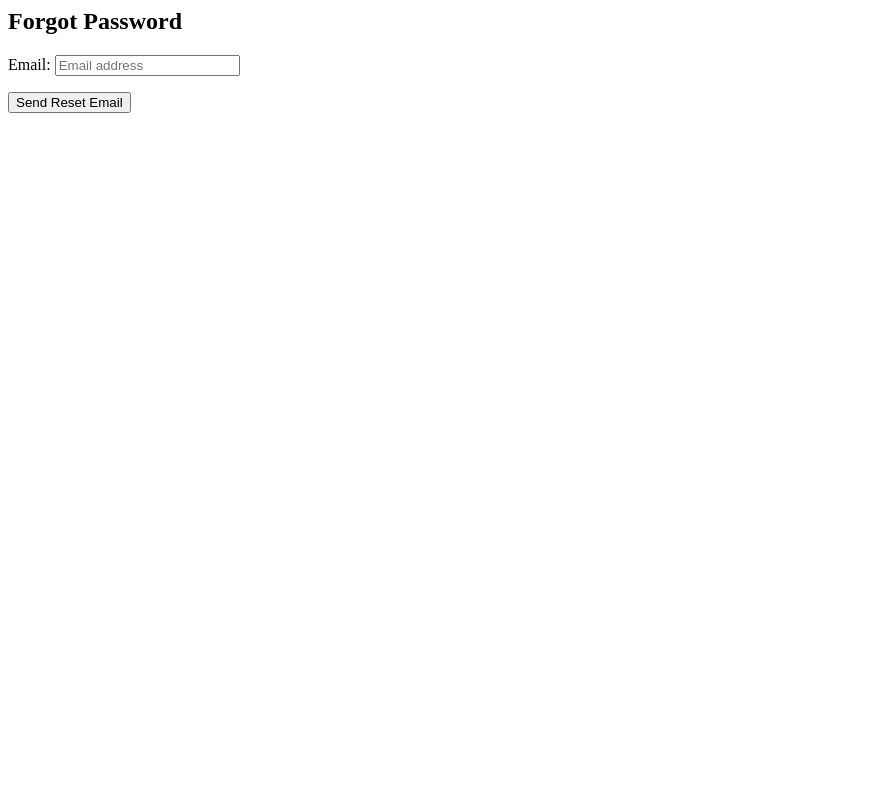
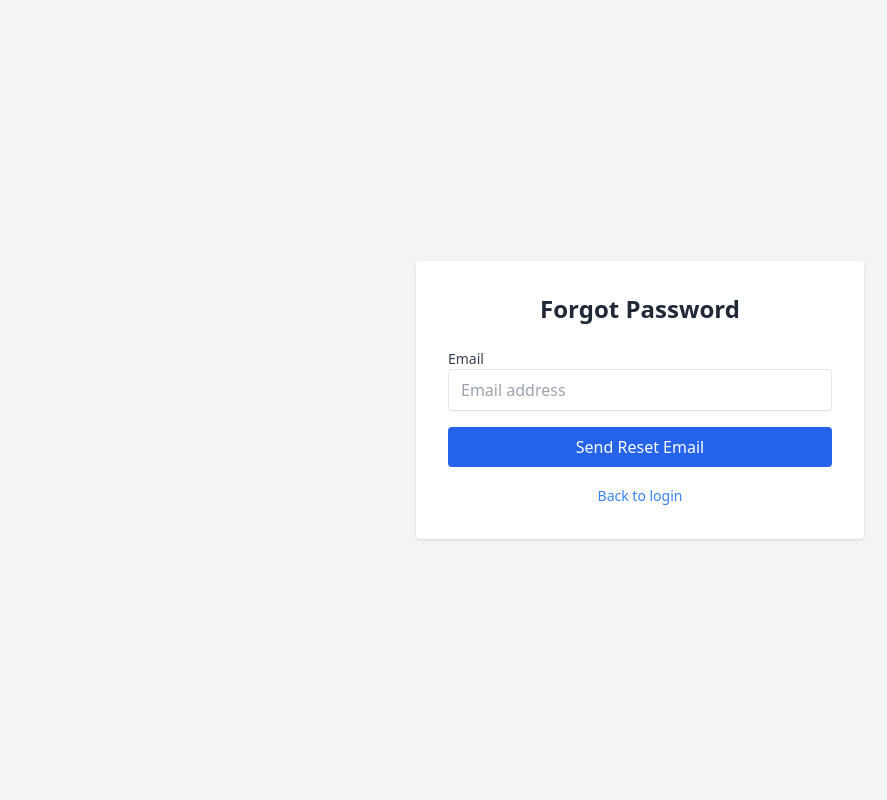
Before and after one commit to kashiftufail/stackoverflow-lite, a Django app: page /accounts/password/reset/ in a window 1280 px wide. Shown: the whole page, without its empty margins (0-887 px from the left). Run offline with Django 5.2, Linux system fonts and the light colour scheme; some libraries are stand-ins or nearby versions.

Commit message:
reset password configuration & set html design

```diff
--- a/stacklite/settings.py
+++ b/stacklite/settings.py
@@ -190,3 +190,5 @@ SOCIALACCOUNT_PROVIDERS = {
         }
     }
 }
+
+EMAIL_BACKEND = 'django.core.mail.backends.console.EmailBackend'
--- a/templates/account/password_reset.html
+++ b/templates/account/password_reset.html
@@ -1,6 +1,35 @@
-<h2>Forgot Password</h2>
-<form method="post" action="{% url 'account_reset_password' %}">
-    {% csrf_token %}
-    {{ form.as_p }}
-    <button type="submit">Send Reset Email</button>
-</form>
+{% load widget_tweaks %}
+<!DOCTYPE html>
+<html lang="en">
+<head>
+    <meta charset="UTF-8">
+    <title>Forgot Password</title>
+    <script src="https://cdn.tailwindcss.com"></script>
+</head>
+<body class="flex items-center justify-center min-h-screen bg-gray-100">
+    <div class="w-full max-w-md p-8 bg-white rounded shadow">
+        <h2 class="mb-6 text-2xl font-bold text-center text-gray-800">Forgot Password</h2>
+
+        <form method="post" action="{% url 'account_reset_password' %}" class="space-y-4">
+            {% csrf_token %}
+            <div class="mb-4">
+                <label for="{{ form.email.id_for_label }}" class="block text-sm font-medium text-gray-700">
+                    Email
+                </label>
+                {{ form.email|add_class:"w-full px-3 py-2 border rounded shadow-sm focus:outline-none focus:ring focus:border-blue-300" }}
+                {{ form.email.errors }}
+            </div>
+
+            <button type="submit" class="w-full px-4 py-2 text-white bg-blue-600 rounded hover:bg-blue-700">
+                Send Reset Email
+            </button>
+        </form>
+
+        <div class="mt-4 text-center">
+            <a href="{% url 'account_login' %}" class="text-sm text-blue-500 hover:underline">
+                Back to login
+            </a>
+        </div>
+    </div>
+</body>
+</html>
```
